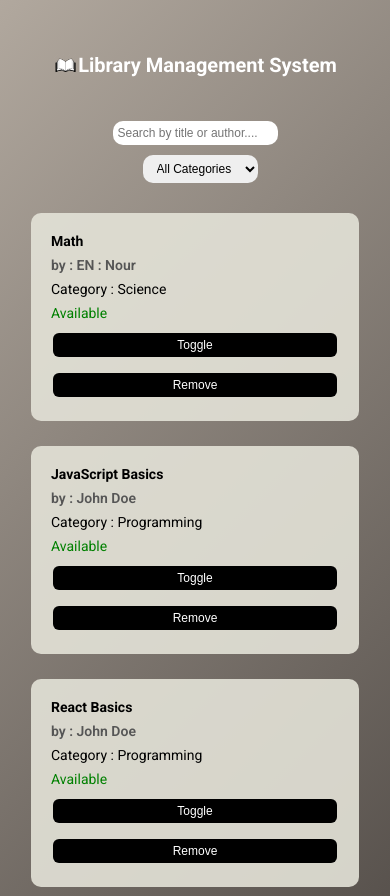
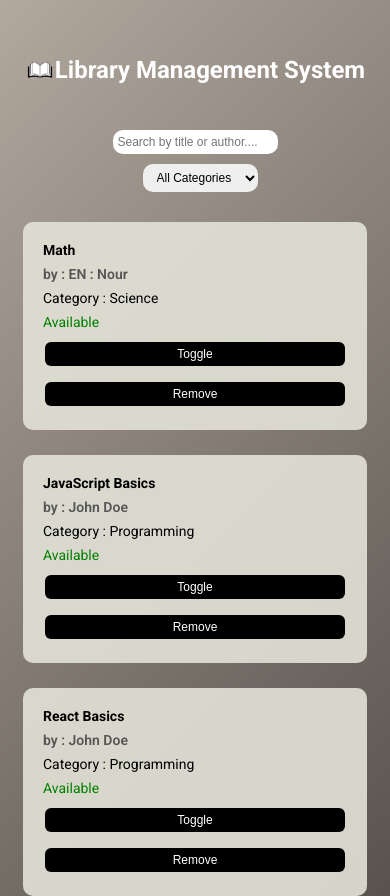
Before and after one commit to NourAlhoussein/Task_1_V9, a plain HTML site: page index.html in a window 390 px wide. Shown: the top 896 px of the page. Drawn offline with Linux system fonts and the light colour scheme; a web font is replaced by a local one.

Commit message:
fourth commit

```diff
--- a/style.css
+++ b/style.css
@@ -182,7 +182,7 @@ button:hover {
 }
 @media screen and (max-width: 460px) {
   body {
-    padding: 40px 15px;
+    padding: 40px 5px;
   }
   .books-container {
     display: grid;
@@ -199,14 +199,14 @@ button:hover {
     margin-right: 0px;
   }
   .title-container {
-    font-size: 10px;
+    font-size: 12px;
     letter-spacing: 0px;
   }
   .add-title {
     font-size: 14px;
   }
   .title-container img {
-    width: 25px;
+    width: 30px;
   }
   .filter-container {
     flex-direction: column;
@@ -230,7 +230,10 @@ button:hover {
     font-size: 12px;
   }
 }
-@media screen and (max-width: 312px) {
+@media screen and (max-width: 355px) {
+    .title-container{
+      font-size: 10px;
+    }
     .title-container img{
         display: none;
     }
```
